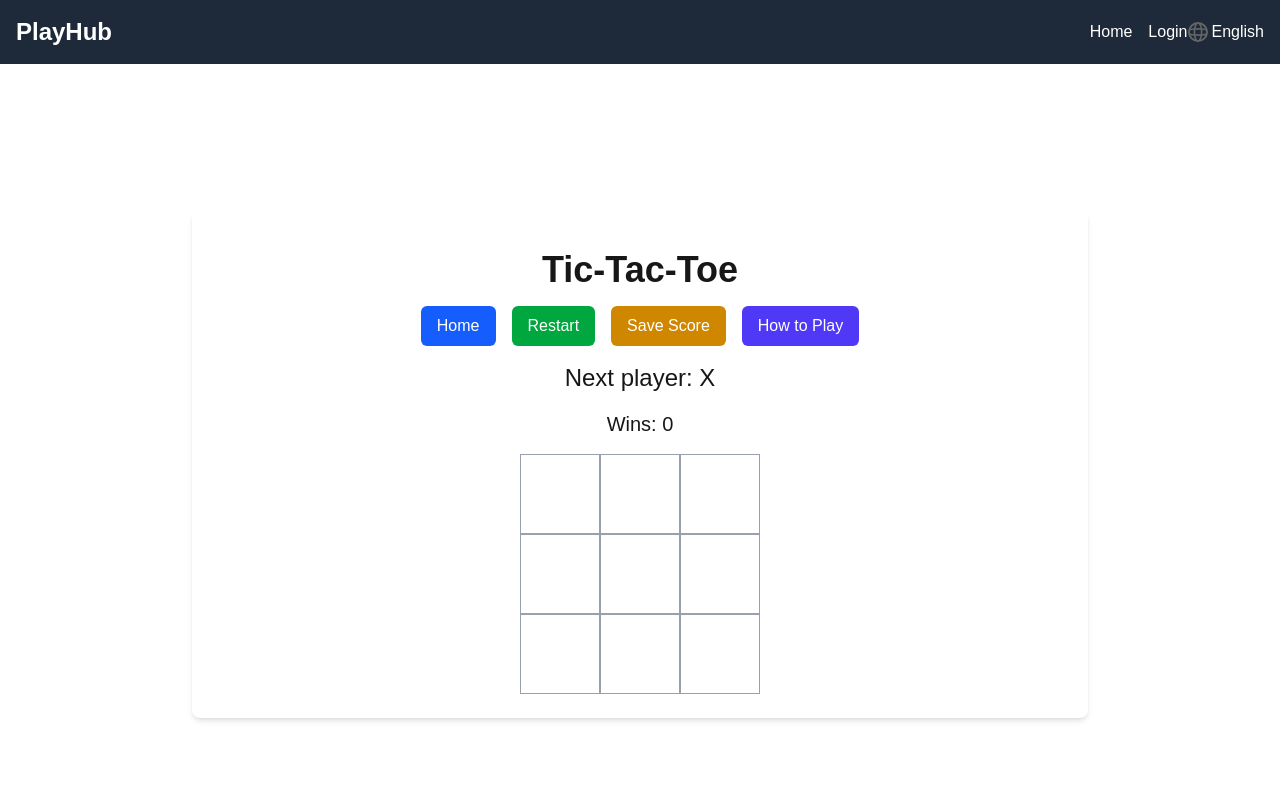
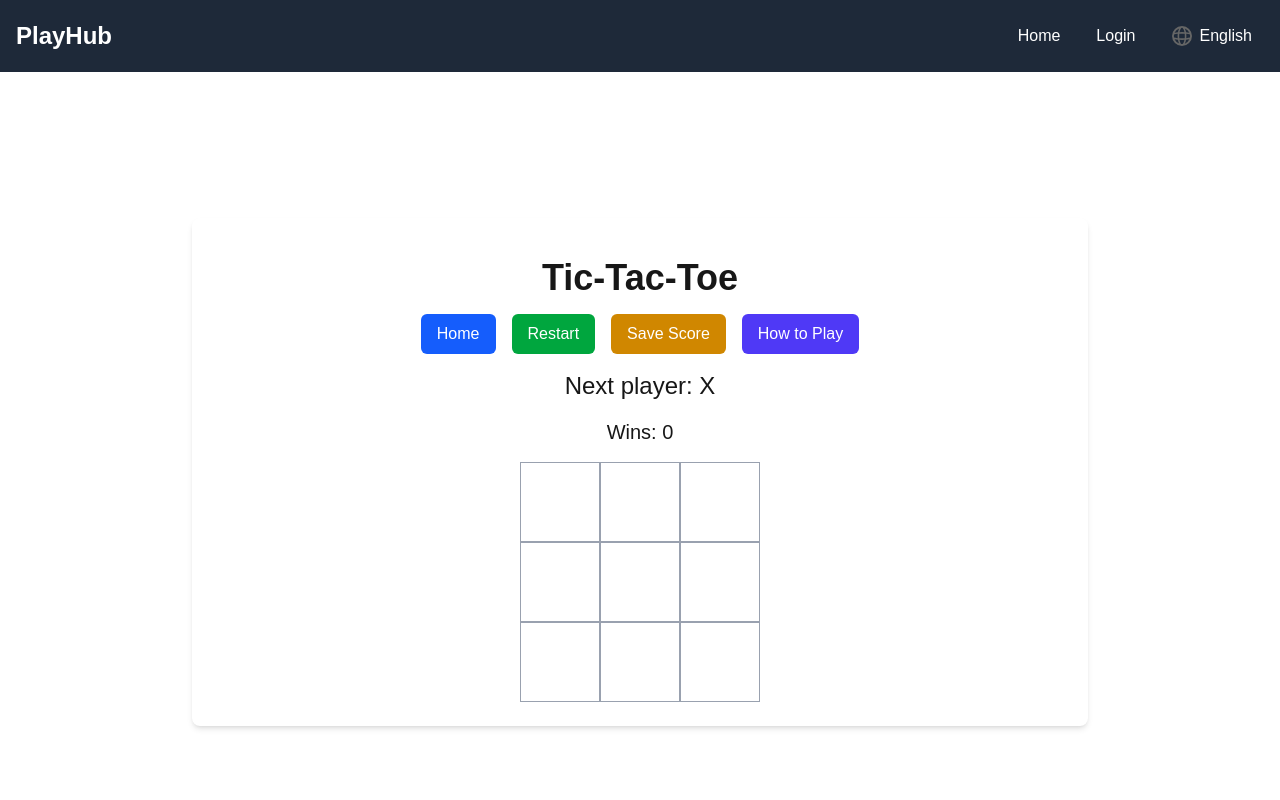
Before and after one commit to Maccrey/playhub, a Next.js app in the folder app/: page /en/game/tictactoe in a window 1280 px wide. Shown: the top 800 px of the page. Built offline with nearby package versions, Linux system fonts and the light colour scheme; no server answers.

Commit message:
오른쪽 상단 메뉴 스타일 적용

```diff
--- a/app/src/components/Header.tsx
+++ b/app/src/components/Header.tsx
@@ -25,6 +25,8 @@ const Header = () => {
     zh: '中文',
     ja: '日本語',
   };
+  const navItemClass = 'px-3 py-2 rounded-md hover:bg-gray-700 transition-colors duration-200';
+  const navTextClass = 'px-3 py-2 rounded-md bg-gray-700/50';
 
   return (
     <header className="bg-gray-800 text-white p-4">
@@ -32,20 +34,24 @@ const Header = () => {
         <Link href="/" className="text-2xl font-bold">
           {t('title')}
         </Link>
-        <nav className="flex items-center">
-          <Link href="/" className="mr-4">Home</Link>
+        <nav className="flex items-center gap-3">
+          <Link href="/" className={navItemClass}>Home</Link>
           {user ? (
             <>
-              <Link href="/profile" className="mr-4">{t('profile')}</Link>
-              <span className="mr-4">{user.displayName || 'Guest'}</span>
-              <button onClick={logout} className="mr-4">{t('logout')}</button>
+              <Link href="/profile" className={navItemClass}>{t('profile')}</Link>
+              <span className={navTextClass}>{user.displayName || 'Guest'}</span>
+              <button type="button" onClick={logout} className={navItemClass}>{t('logout')}</button>
             </>
           ) : (
-            <Link href="/login">{t('login')}</Link>
+            <Link href="/login" className={navItemClass}>{t('login')}</Link>
           )}
           <div className="relative">
-            <button onClick={() => setIsDropdownOpen(!isDropdownOpen)} className="flex items-center focus:outline-none">
-              <Image src="/globe.svg" alt="Language" width={20} height={20} className="mr-1" />
+            <button
+              type="button"
+              onClick={() => setIsDropdownOpen(!isDropdownOpen)}
+              className={`flex items-center gap-2 focus:outline-none ${navItemClass}`}
+            >
+              <Image src="/globe.svg" alt="Language" width={20} height={20} />
               {localeNames[locale]}
             </button>
             {isDropdownOpen && (
```
